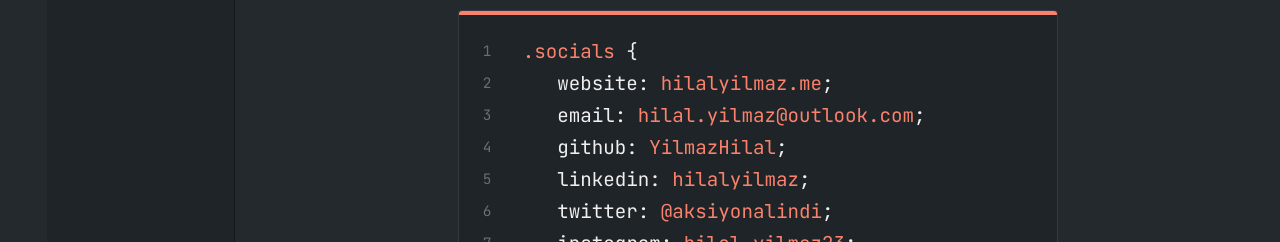
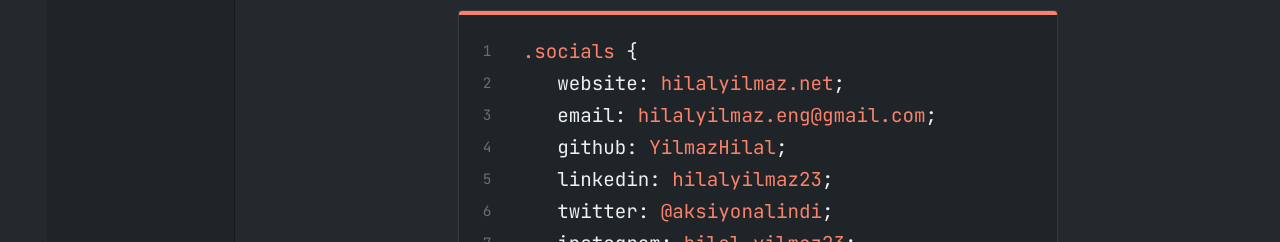
Before and after one commit to YilmazHilal/Hilal-Yilmaz-Portfolio, a Next.js app: page /contact in a window 1280 px wide. Shown: the part 392-634 px from the top of the page. Built offline with nearby package versions, Linux system fonts and the light colour scheme.

Commit message:
Update contact information in ContactCode.tsx

```diff
--- a/components/ContactCode.tsx
+++ b/components/ContactCode.tsx
@@ -3,13 +3,13 @@ import styles from '@/styles/ContactCode.module.css';
 const contactItems = [
   {
     social: 'website',
-    link: 'hilalyilmaz.me',
-    href: 'https://hilalyilmaz.me',
+    link: 'hilalyilmaz.net',
+    href: 'https://hilalyilmaz.net',
   },
   {
     social: 'email',
-    link: 'hilal.yilmaz@outlook.com',
-    href: 'mailto:hilal.yilmaz@outlook.com',
+    link: 'hilalyilmaz.eng@gmail.com',
+    href: 'mailto:hilalyilmaz.eng@gmail.com',
   },
   {
     social: 'github',
@@ -18,8 +18,8 @@ const contactItems = [
   },
   {
     social: 'linkedin',
-    link: 'hilalyilmaz',
-    href: 'https://www.linkedin.com/in/hilalyilmaz/',
+    link: 'hilalyilmaz23',
+    href: 'https://www.linkedin.com/in/hilalyilmaz23/',
   },
   {
     social: 'twitter',
@@ -34,7 +34,7 @@ const contactItems = [
   {
     social: 'medium',
     link: 'hilalyilmaz',
-    href: 'https://medium.com/@hilalyilmaz',
+    href: 'https://medium.com/@Hilal_Yilmaz',
   },
   {
     social: 'peerlist',
```
